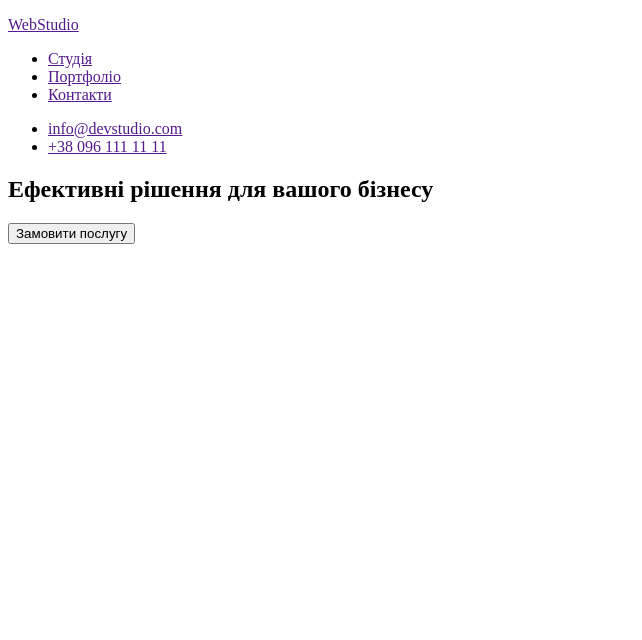
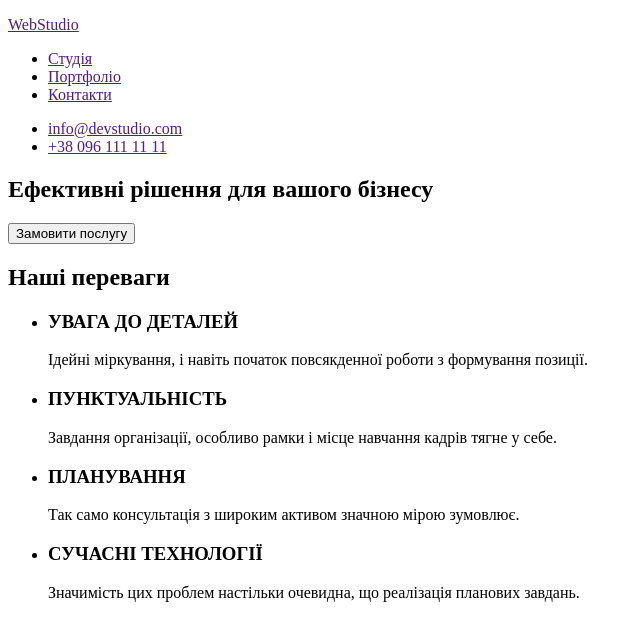
Before and after one commit to SirotovAlexander/goit-markup-hw-01, a plain HTML site: page index.html in a window 1280 px wide. Shown: the whole page, without its empty margins (0-642 px from the left). Drawn offline with Linux system fonts and the light colour scheme.

Commit message:
Our advantages section
Created section aboute web-studio advantages

```diff
--- a/index.html
+++ b/index.html
@@ -26,6 +26,28 @@
         <h1>Ефективні рішення для вашого бізнесу</h1>
         <button type="button">Замовити послугу</button>
     </section>
+    <!-- Our advantages section  -->
+    <section>
+        <h2>Наші переваги</h2>
+        <ul>
+            <li>
+                <h3>УВАГА ДО ДЕТАЛЕЙ</h3>
+                <p>Ідейні міркування, і навіть початок повсякденної роботи з формування позиції.</p>
+             </li>
+            <li>
+                <h3>ПУНКТУАЛЬНІСТЬ</h3>
+                <p>Завдання організації, особливо рамки і місце навчання кадрів тягне у себе.</p>
+            </li>
+            <li>
+                <h3>ПЛАНУВАННЯ</h3>
+                <p>Так само консультація з широким активом значною мірою зумовлює.</p>
+            </li>
+            <li>
+                <h3>СУЧАСНІ ТЕХНОЛОГІЇ</h3>
+                <p>Значимість цих проблем настільки очевидна, що реалізація планових завдань.</p>
+            </li>
+        </ul>
+    </section>
 
 </body>
 </html>
```
